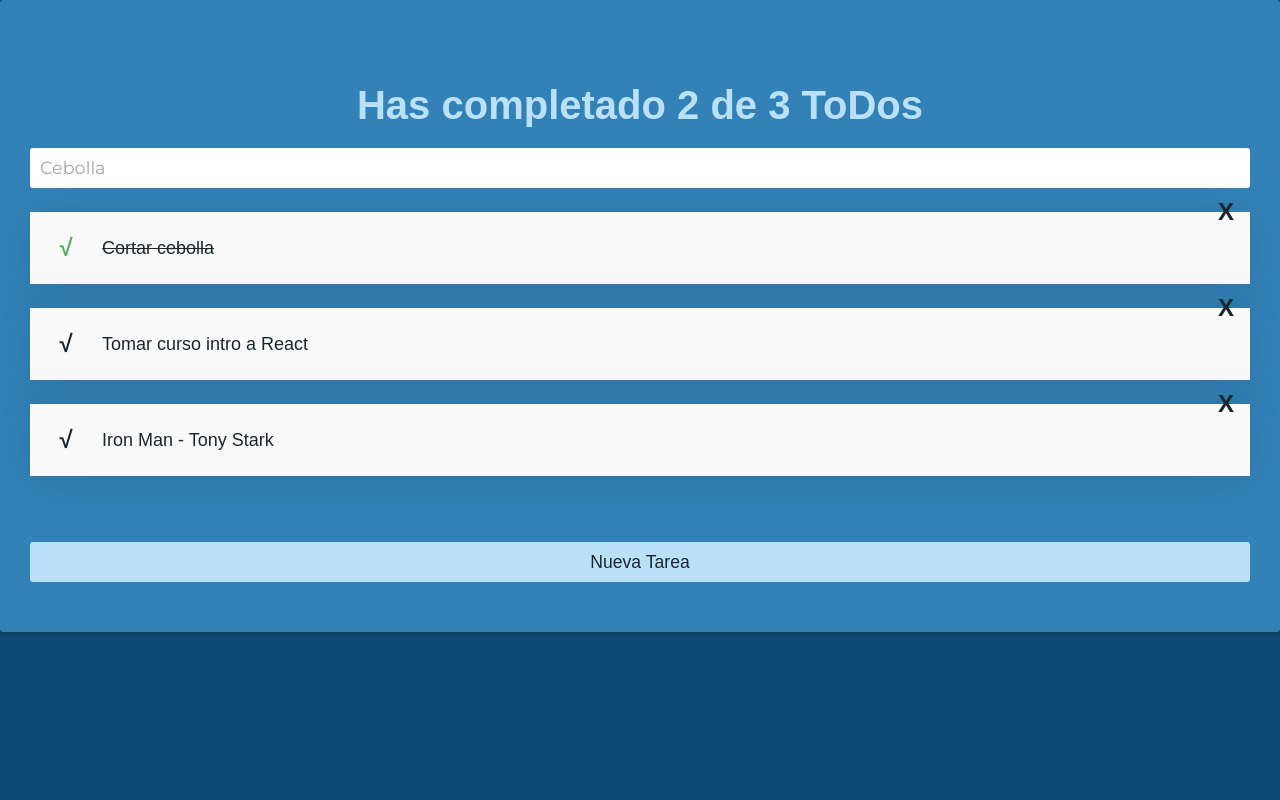
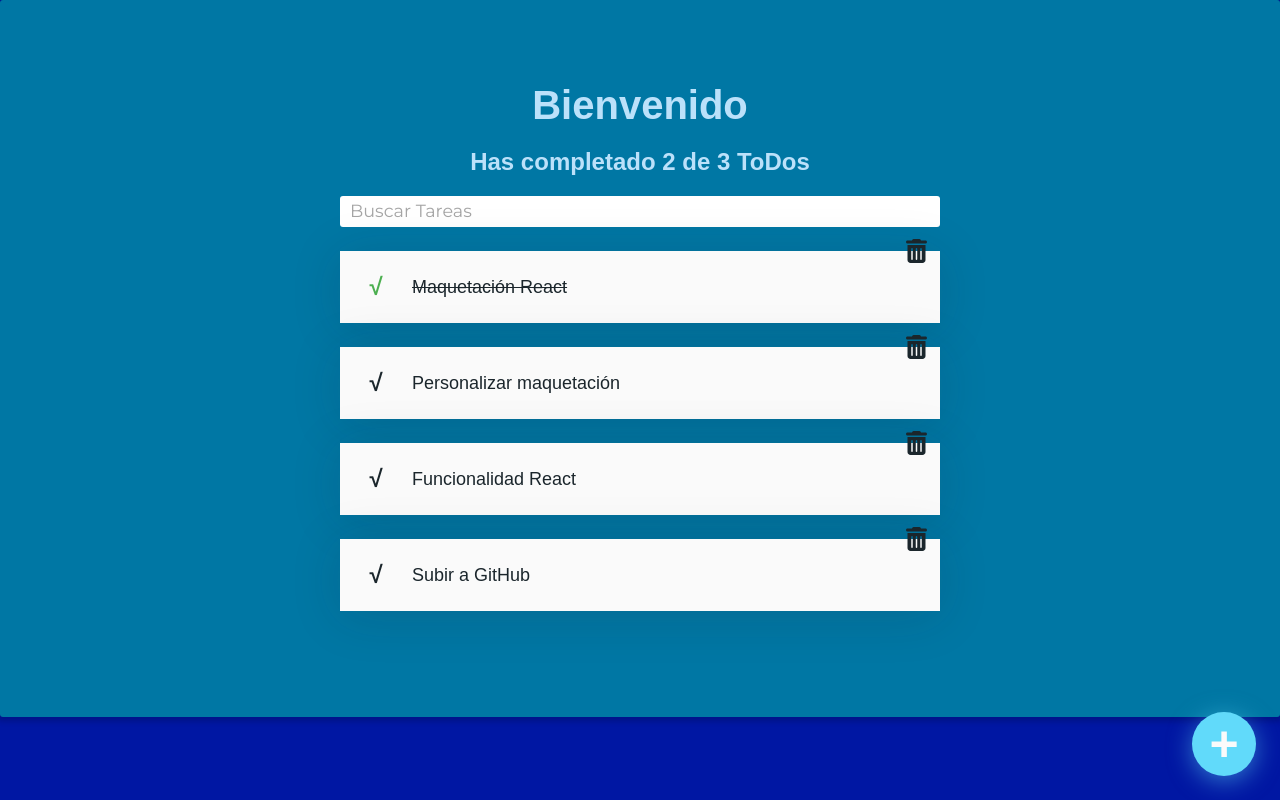
Before and after one commit to fabnupi23/curso-intro-react, a React (Create React App) app: page / in a window 1280 px wide. Built offline with nearby package versions, Linux system fonts and the light colour scheme.

Commit message:
Icon  trash

```diff
--- a/package.json
+++ b/package.json
@@ -3,6 +3,10 @@
   "version": "0.1.0",
   "private": true,
   "dependencies": {
+    "@fortawesome/fontawesome-svg-core": "^6.1.2",
+    "@fortawesome/free-brands-svg-icons": "^6.1.2",
+    "@fortawesome/free-solid-svg-icons": "^6.1.2",
+    "@fortawesome/react-fontawesome": "^0.2.0",
     "@testing-library/jest-dom": "^5.16.5",
     "@testing-library/react": "^13.3.0",
     "@testing-library/user-event": "^13.5.0",
--- a/public/index.html
+++ b/public/index.html
@@ -12,7 +12,7 @@
     <link rel="apple-touch-icon" href="%PUBLIC_URL%/logo192.png" />
     <link rel="manifest" href="%PUBLIC_URL%/manifest.json" />
     <link href="https://fonts.googleapis.com/css2?family=Montserrat:wght@400;700&display=swap" rel="stylesheet" />
-    <title>React App</title>
+    <title>React Fabián Núñez</title>
   </head>
   <body>
     <noscript>You need to enable JavaScript to run this app.</noscript>
--- a/src/App.js
+++ b/src/App.js
@@ -10,9 +10,10 @@ import { CreateTodoButton } from "./CreateTodoButton";
 
 //Creamos una lista falsa de ToDos; Creamos un array que se llame Todos, y vamos a decirle que es un array con objetos y cada objeto va a tener varias propiedades.
 const todos = [
-  { text: 'Cortar cebolla', completed: true}, //Este texto va a tener una descripción de nuestra tarea pendiente y cada ToDo va a tener una propiedad llamada completed y por defecto ponerla False
-  { text: 'Tomar curso intro a React', completed: false},
-  { text: 'Iron Man - Tony Stark', completed: false}
+  { text: 'Maquetación React', completed: true}, //Este texto va a tener una descripción de nuestra tarea pendiente y cada ToDo va a tener una propiedad llamada completed y por defecto ponerla False
+  { text: 'Personalizar maquetación', completed: false},
+  { text: 'Funcionalidad React', completed: false},
+  { text: 'Subir a GitHub', completed: false}
 ];
 
 
--- a/src/CreateTodoButton.css
+++ b/src/CreateTodoButton.css
@@ -1,21 +1,28 @@
 .CreateTodoButton {
-  font-family: 'Overpass', sans-serif;
-    font-size: 110%;
-    color:#1b262c;
-    width: 100%;
-    height: 40px;
-    border: none;
+  background-color: #61DAFA;
+  box-shadow: 0px 5px 25px rgba(97, 218, 250, 0.5);
+  border: none;
+  border-radius: 50%;
+  cursor: pointer;
+  font-size: 50px;
+  position: fixed;
+  bottom: 24px;
+  right: 24px;
+  font-weight: bold;
+  color: #FAFAFA;
+  display: flex;
+  justify-content: center;
+  align-items: center;
+  height: 64px;
+  width: 64px;
 
-    border-radius: 3px 3px 3px 3px;
-    -moz-border-radius: 3px 3px 3px 3px;
-    -webkit-border-radius: 3px 3px 3px 3px;
 
-    background-color: #bbe1fa;
-
-    margin-top: 10px;
+  transform: rotate(0);
+  transition: .3s ease;
 }
 
-.pie-form {
+.CreateTodoButton:hover {
+  transform: rotate(224deg);
   font-size: 90%;
   text-align: center;
   margin-top: 15px;
--- a/src/CreateTodoButton.js
+++ b/src/CreateTodoButton.js
@@ -7,7 +7,7 @@ function CreateTodoButton(props){
     //Acá dentro vamos a retornar el codigo que necesitemos
     return(
 
-      <button className="CreateTodoButton">Nueva Tarea</button>
+      <button className="CreateTodoButton">+</button>
 
     );
 }
--- a/src/TodoCounter.css
+++ b/src/TodoCounter.css
@@ -1,7 +1,13 @@
 .TodoCounter{
   font-size: 250%;
-    color:#bbe1fa;
-    text-align: center;
-    margin-bottom: 20px;
+  color:#bbe1fa;
+  text-align: center;
+  margin-bottom: 20px;
 
 }
+.TodoCounter-segundo{
+  font-size: 150%;
+  color:#bbe1fa;
+  text-align: center;
+  margin-top: 15px;
+}
--- a/src/TodoCounter.js
+++ b/src/TodoCounter.js
@@ -6,7 +6,10 @@ import './TodoCounter.css';
 function TodoCounter(){
     //Acá dentro vamos a retornar el codigo que necesitemos
     return(
-        <h2 className="TodoCounter">Has completado 2 de 3 ToDos</h2>
+        <section>
+            <h1 className="TodoCounter">Bienvenido</h1>
+            <h2 className="TodoCounter-segundo">Has completado 2 de 3 ToDos</h2>
+        </section>
     );
 }
 
--- a/src/TodoItem.css
+++ b/src/TodoItem.css
@@ -1,4 +1,9 @@
 .TodoItem {
+  width: 100%;
+  max-width: 600px;
+  margin: 0 auto;
+  display: flex;
+  flex-direction: column;
   background-color: #FAFAFA;
   position: relative;
   display: flex;
--- a/src/TodoItem.js
+++ b/src/TodoItem.js
@@ -1,12 +1,18 @@
 import React from "react"; //Por cada uno de los componentes vamos a importar a React desde react
 import './TodoItem.css';
+import {FontAwesomeIcon} from '@fortawesome/react-fontawesome';
+import { faTrashCan } from '@fortawesome/free-solid-svg-icons';
+
+
 
 //Vamos a crear una función con el nombre de nuestro componente
 
 function TodoItem(props){
     //Acá dentro vamos a retornar el codigo que necesitemos
     return(
-      <li className="TodoItem">
+      <div>
+
+        <li className="TodoItem">
         <span className={`Icon Icon-check ${props.completed && 'Icon-check--active'}`}>
         √
         </span>
@@ -18,9 +24,10 @@ function TodoItem(props){
         </p>
 
         <span className="Icon Icon-delete">
-          X
+          <FontAwesomeIcon icon={faTrashCan} />
         </span>
       </li>
+      </div>
     );
 }
 
--- a/src/TodoSearch.css
+++ b/src/TodoSearch.css
@@ -3,9 +3,13 @@
   font-size: 110%;
   color: #1b262c;
 
-    display: block;
   width: 100%;
-    height: 40px;
+  max-width: 600px;
+  margin: 0 auto;
+  display: flex;
+  flex-direction: column;
+  justify-content: center;
+  align-items: center;
 
   margin-bottom: 10px;
   padding: 5px 5px 5px 10px;
--- a/src/TodoSearch.js
+++ b/src/TodoSearch.js
@@ -6,7 +6,7 @@ import './TodoSearch.css';
 function TodoSearch(){
     //Acá dentro vamos a retornar el codigo que necesitemos
     return(
-        <input className="TodoSearch" placeholder="Cebolla" />
+        <input className="TodoSearch" placeholder="Buscar Tareas" />
     );
 }
 
--- a/src/index.css
+++ b/src/index.css
@@ -5,13 +5,13 @@ body {
   color: #1b262c;
 
   margin: 0;
-  background-color: #0f4c75;
+  background-color: #0017A3;
 }
 
 #root {
   width: 100%;
   padding: 50px 30px;
-  background-color: #3282b8;
+  background-color: #0077A4;
 
   -webkit-box-shadow: 0px 0px 5px 5px rgba(0,0,0,0.15);
   -moz-box-shadow: 0px 0px 5px 5px rgba(0,0,0,0.15);
```
Also changed, not shown: src/NY.jpg (deleted), 1 other file (tests, documents, lock files or other folders). Lines whose indentation alone changed are shown as unchanged.
